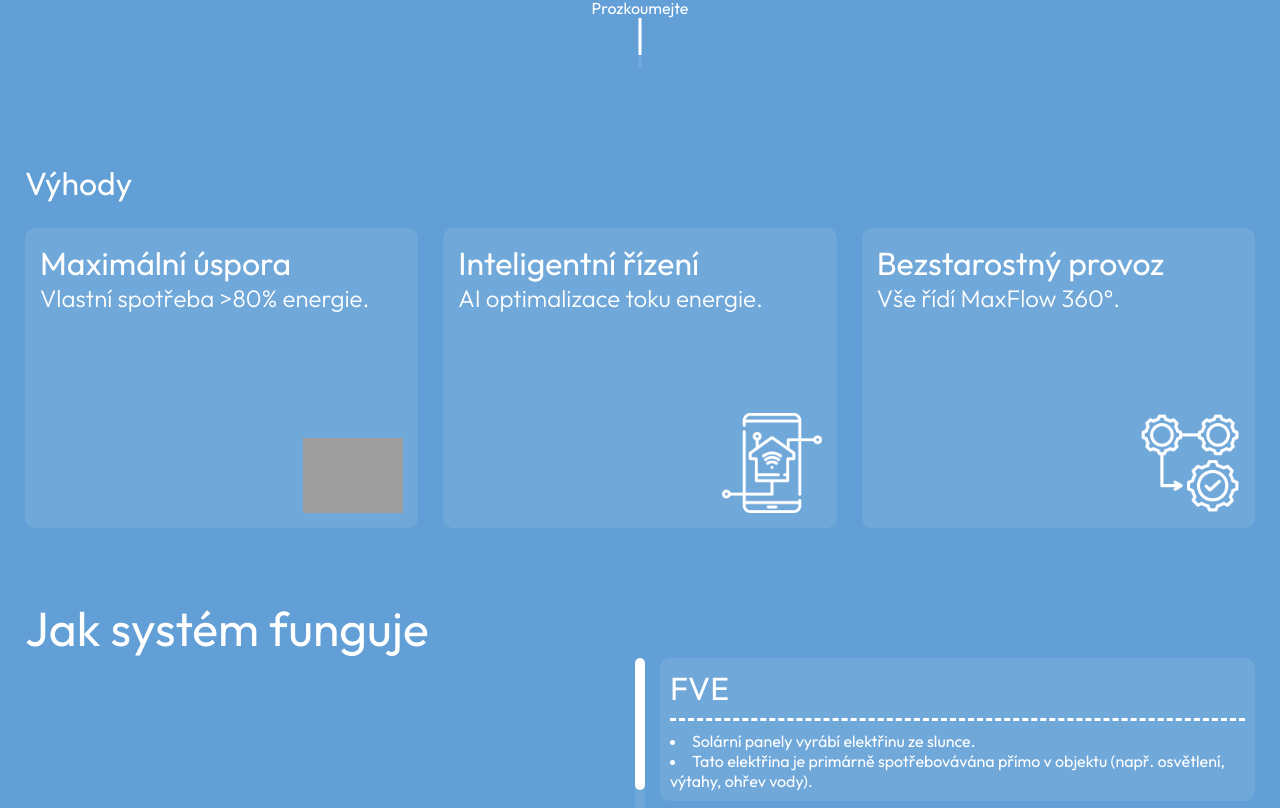
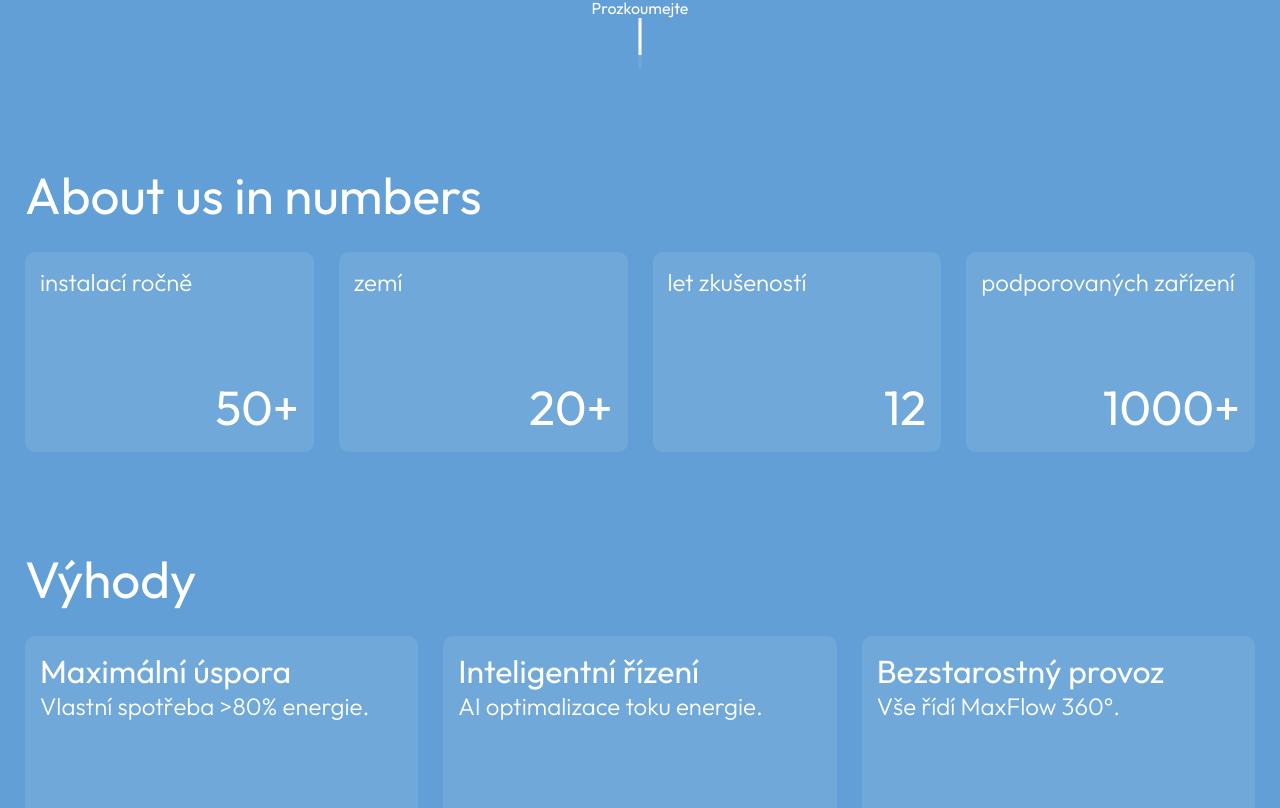
Before and after one commit to stepandordiai/max-flow, a React (Vite) app: page / in a window 1280 px wide. Shown: the part 732-1540 px from the top of the page. Built offline with nearby package versions, Linux system fonts and the light colour scheme; grey boxes are pictures that could not be loaded.

Commit message:
Update info

```diff
--- /dev/null
+++ b/src/components/AboutUs/AboutUs.jsx
@@ -0,0 +1,63 @@
+import "./AboutUs.scss";
+
+const AboutUs = () => {
+	return (
+		<>
+			<div>
+				<h2 className="about-us">About us in numbers</h2>
+				<div className="stats">
+					<div>
+						<p>instalací ročně</p>
+						<p className="process-count">
+							{"50+".split("").map((char, index) => {
+								return (
+									<span key={index} className="char">
+										{char}
+									</span>
+								);
+							})}
+						</p>
+					</div>
+					<div>
+						<p>zemí</p>
+						<p className="process-count">
+							{"20+".split("").map((char, index) => {
+								return (
+									<span key={index} className="char">
+										{char}
+									</span>
+								);
+							})}
+						</p>
+					</div>
+					<div>
+						<p>let zkušeností</p>
+						<p className="process-count">
+							{"12".split("").map((char, index) => {
+								return (
+									<span key={index} className="char">
+										{char}
+									</span>
+								);
+							})}
+						</p>
+					</div>
+					<div>
+						<p>podporovaných zařízení</p>
+						<p className="process-count">
+							{"1000+".split("").map((char, index) => {
+								return (
+									<span key={index} className="char">
+										{char}
+									</span>
+								);
+							})}
+						</p>
+					</div>
+				</div>
+			</div>
+		</>
+	);
+};
+
+export default AboutUs;
--- /dev/null
+++ b/src/components/AboutUs/AboutUs.scss
@@ -0,0 +1,64 @@
+.about-us {
+	font-size: clamp(2rem, 4vw, 4rem) !important;
+	font-weight: 400;
+	color: #fff;
+	padding: 25px 0;
+}
+
+.stats {
+	display: grid;
+	grid-template-columns: repeat(4, 1fr);
+	gap: 25px;
+
+	div {
+		padding: 15px;
+		border-radius: 10px;
+		background: rgba(255, 255, 255, 0.1);
+		min-height: 200px;
+		display: flex;
+		flex-direction: column;
+		justify-content: space-between;
+
+		p:nth-of-type(2) {
+			font-size: 3rem;
+			align-self: flex-end;
+		}
+
+		p:nth-of-type(1) {
+			font-size: 1.5rem;
+			font-weight: 300;
+		}
+	}
+}
+
+.char {
+	opacity: 0;
+	transition: all 0.3s ease-in;
+}
+
+.char--active {
+	opacity: 1;
+}
+
+@media screen and (width <=1200px) {
+	.stats {
+		grid-template-columns: repeat(3, 1fr);
+	}
+}
+
+@media screen and (width <= 860px) {
+	.about-us {
+		padding: 15px 0;
+	}
+
+	.stats {
+		grid-template-columns: repeat(2, 1fr);
+		gap: 15px;
+	}
+}
+
+@media screen and (width <= 600px) {
+	.stats {
+		grid-template-columns: repeat(1, 1fr);
+	}
+}
--- a/src/components/BenefitsSection/BenefitsSection.scss
+++ b/src/components/BenefitsSection/BenefitsSection.scss
@@ -6,7 +6,9 @@
 }
 
 .benefits__title {
-	font-size: clamp(1.5rem, 3vw, 2rem);
+	font-size: clamp(2rem, 4vw, 4rem) !important;
+	font-weight: 400;
+	color: #fff;
 	padding: 25px 0;
 }
 
@@ -40,7 +42,12 @@
 }
 
 @media screen and (width <= 860px) {
+	.benefits__title {
+		padding: 15px 0;
+	}
+
 	.benefits-container {
 		grid-template-columns: repeat(1, 1fr);
+		gap: 15px;
 	}
 }
--- a/src/components/HowItWorksSection/HowItWorksSection.scss
+++ b/src/components/HowItWorksSection/HowItWorksSection.scss
@@ -1,5 +1,8 @@
 .process__title {
-	font-size: 2rem;
+	font-size: clamp(2rem, 4vw, 4rem) !important;
+	font-weight: 400;
+	color: #fff;
+	padding: 25px 0;
 }
 
 .process__outer {
@@ -81,3 +84,9 @@
 	opacity: 1;
 	pointer-events: all;
 }
+
+@media screen and (width < 860px) {
+	.process__title {
+		padding: 15px 0;
+	}
+}
--- a/src/components/Partners/Partners.module.scss
+++ b/src/components/Partners/Partners.module.scss
@@ -10,8 +10,6 @@
 
 .partners__title-container {
 	width: 100%;
-	height: 100%;
-	@include grid-center;
 }
 
 .partners__title {
@@ -19,12 +17,12 @@
 	font-weight: 400;
 	color: #fff;
 	padding: 25px 0;
+	text-align: center;
 }
 
 .partners__container {
 	width: 100%;
 	@include flex-center;
-	height: 100%;
 }
 
 .partners__grid {
@@ -57,14 +55,12 @@
 
 	.partners__title-container {
 		width: 100%;
-		height: 5;
-		@include grid-center;
+		// @include grid-center;
 	}
 
 	.partners__container {
 		width: 100%;
 		@include flex-center-start;
-		height: 100%;
 	}
 }
 
--- a/src/pages/Home/Home.jsx
+++ b/src/pages/Home/Home.jsx
@@ -6,6 +6,7 @@ import Partners from "../../components/Partners/Partners";
 import BenefitsSection from "../../components/BenefitsSection/BenefitsSection";
 import "./Home.scss";
 import HowItWorksSection from "../../components/HowItWorksSection/HowItWorksSection";
+import AboutUs from "../../components/AboutUs/AboutUs";
 
 const Home = () => {
 	const { t } = useTranslation();
@@ -47,62 +48,10 @@ const Home = () => {
 					</div>
 					<div className="scroll" data-value={t("home_scroll")}></div>
 				</div>
+				<AboutUs />
 				<BenefitsSection />
 				<HowItWorksSection />
 				<Partners />
-				<div>
-					<h2>About us in numbers</h2>
-					<div className="stats">
-						<div>
-							<p>instalací ročně</p>
-							<p className="process-count">
-								{"50+".split("").map((char, index) => {
-									return (
-										<span key={index} className="char">
-											{char}
-										</span>
-									);
-								})}
-							</p>
-						</div>
-						<div>
-							<p>zemí</p>
-							<p className="process-count">
-								{"20+".split("").map((char, index) => {
-									return (
-										<span key={index} className="char">
-											{char}
-										</span>
-									);
-								})}
-							</p>
-						</div>
-						<div>
-							<p>let zkušeností</p>
-							<p className="process-count">
-								{"12".split("").map((char, index) => {
-									return (
-										<span key={index} className="char">
-											{char}
-										</span>
-									);
-								})}
-							</p>
-						</div>
-						<div>
-							<p>podporovaných zařízení</p>
-							<p className="process-count">
-								{"1000+".split("").map((char, index) => {
-									return (
-										<span key={index} className="char">
-											{char}
-										</span>
-									);
-								})}
-							</p>
-						</div>
-					</div>
-				</div>
 			</main>
 		</>
 	);
--- a/src/pages/Home/Home.scss
+++ b/src/pages/Home/Home.scss
@@ -121,6 +121,13 @@ h1 {
 	}
 }
 
+.about-us {
+	font-size: clamp(2rem, 4vw, 4rem) !important;
+	font-weight: 400;
+	color: #fff;
+	padding: 25px 0;
+}
+
 .stats {
 	display: grid;
 	grid-template-columns: repeat(4, 1fr);
```
